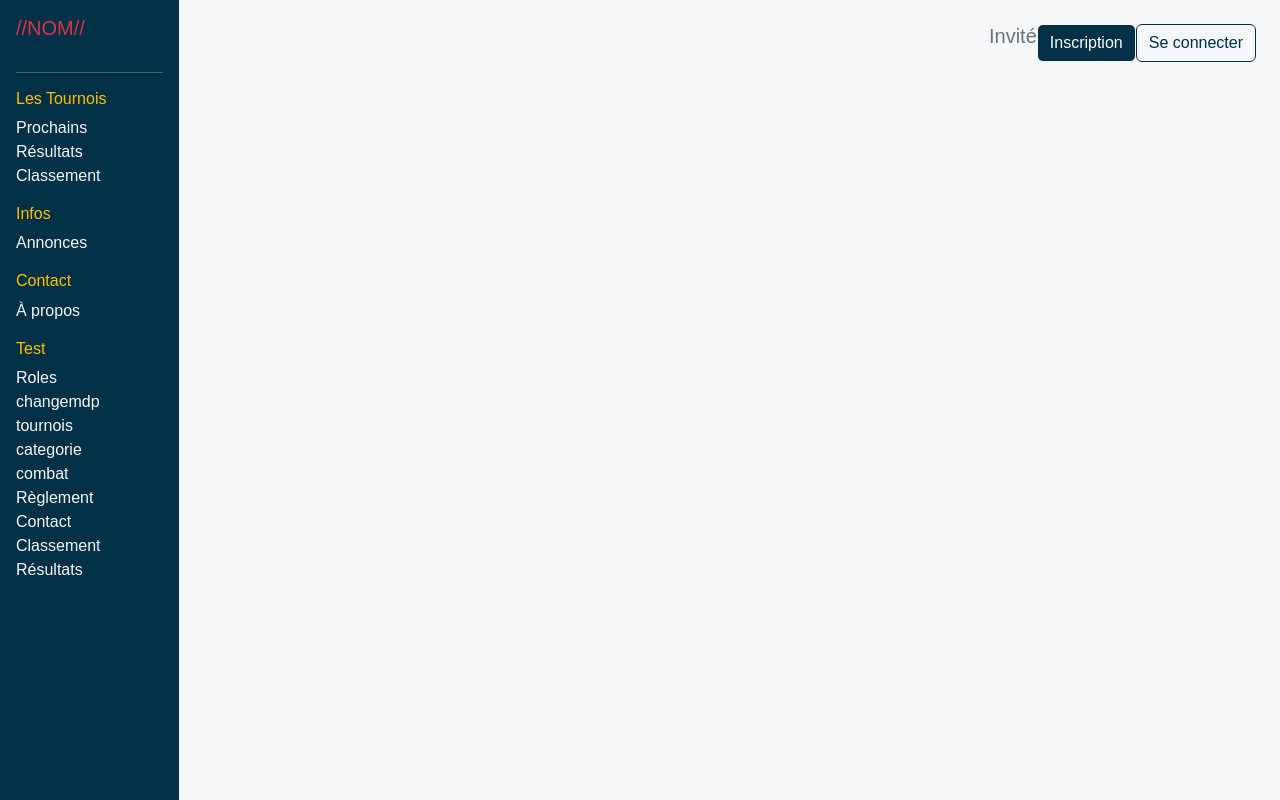
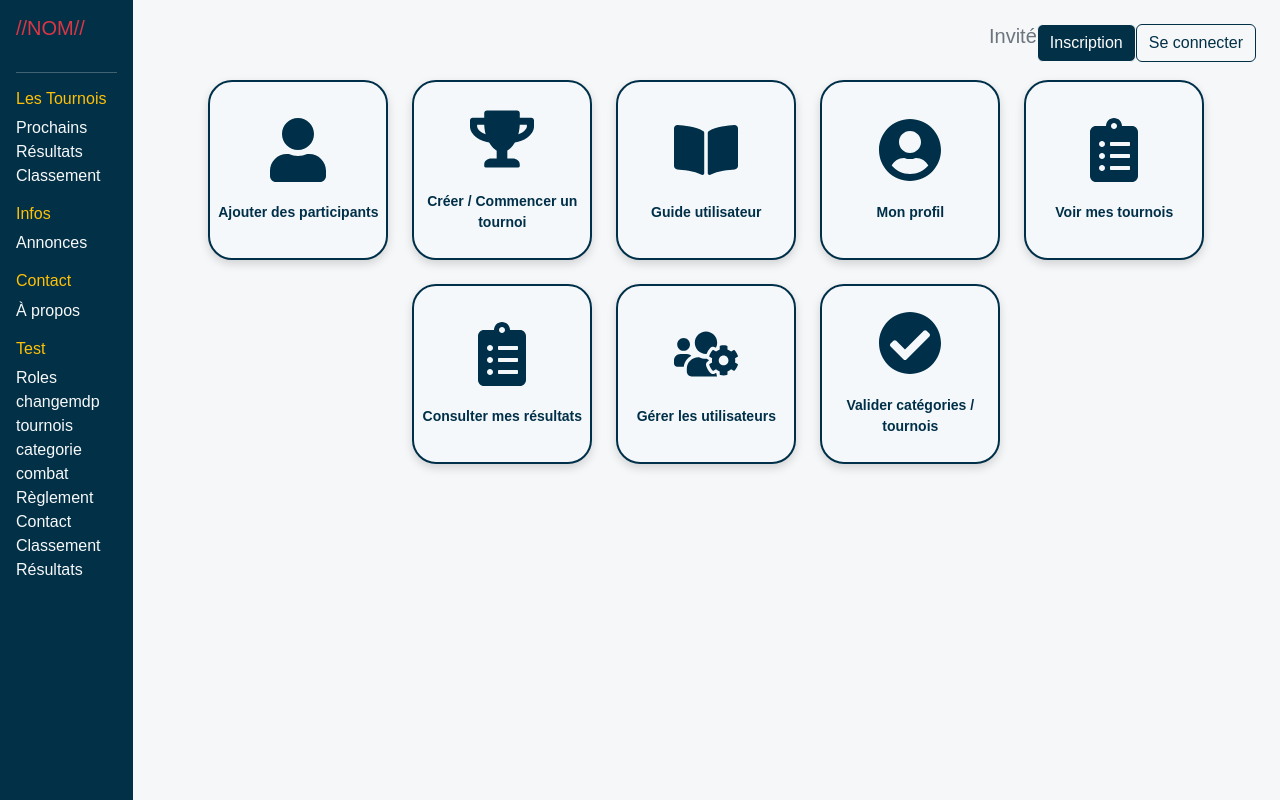
Before and after one commit to Alyss4/nipponweb, a Next.js app: page / in a window 1280 px wide. Built offline with nearby package versions, Linux system fonts and the light colour scheme.

Commit message:
feat: boutons neccessaires accueil

```diff
--- a/package.json
+++ b/package.json
@@ -18,7 +18,8 @@
     "framer-motion": "^12.7.4",
     "next": "15.3.1",
     "react": "^18.3.1",
-    "react-dom": "^18.3.1"
+    "react-dom": "^18.3.1",
+    "react-icons": "^5.5.0"
   },
   "devDependencies": {
     "@types/node": "^20",
--- a/src/app/layout.tsx
+++ b/src/app/layout.tsx
@@ -23,7 +23,6 @@ export default function RootLayout({
 
   return (
     <html lang="fr">
-       <MantineProvider>
       <Head>
         <title>Tournois App</title>
         <meta name="description" content="Gérez vos tournois facilement" />
@@ -98,7 +97,6 @@ export default function RootLayout({
         </main>
 
       </body>
-      </MantineProvider>
     </html>
   );
 }
--- a/src/app/page.tsx
+++ b/src/app/page.tsx
@@ -1,12 +1,23 @@
-'use client';
+import {
+  ButtonImportParticipants, ButtonCreateTournament, ButtonGuideUser,
+  ButtonMyProfile, ButtonViewMyTournaments, ButtonConsultResults,
+  ButtonManageUsers, ButtonValidateCategories, ButtonStyles
+} from '../components/componentsPages/AccueilButton';
 
-import { motion } from 'framer-motion';
-import { ResponsiveBar } from '@nivo/bar';
-
-export default function HomePage() {
+export default function Dashboard() {
   return (
-    <div className="mt-5">
-
-    </div>
+    <>
+      <ButtonStyles />
+      <div style={{ display: 'flex', flexWrap: 'wrap', gap: '24px', justifyContent: 'center' }}>
+        <ButtonImportParticipants />
+        <ButtonCreateTournament />
+        <ButtonGuideUser />
+        <ButtonMyProfile />
+        <ButtonViewMyTournaments />
+        <ButtonConsultResults />
+        <ButtonManageUsers />
+        <ButtonValidateCategories />
+      </div>
+    </>
   );
 }
--- a/src/components/ComponentForm.tsx
+++ b/src/components/ComponentForm.tsx
@@ -62,7 +62,7 @@ const Checkbox: React.FC<CheckboxProps> = ({ label, checked, onChange }) => {
             '&:checked': {
               backgroundColor: 'var(--bg-secondary)',
               borderColor: 'var(--text-primary)',
-              color: 'var(--text-primary)', // pour bien afficher le "X"
+              color: 'var(--text-primary)',
             },
           },
           label: {
--- /dev/null
+++ b/src/components/componentsPages/AccueilButton.tsx
@@ -0,0 +1,53 @@
+'use client';
+
+import { FaUser, FaTrophy, FaBookOpen, FaClipboardList, FaUsersCog, FaCheckCircle, FaUserCircle } from 'react-icons/fa';
+
+const Button = ({ icon: Icon, label }: { icon: any, label: string }) => (
+  <button type="button" className="icon-button">
+    <Icon size={64} />
+    <span className="label">{label}</span>
+  </button>
+);
+
+export const ButtonImportParticipants = () => <Button icon={FaUser} label="Ajouter des participants" />;
+export const ButtonCreateTournament = () => <Button icon={FaTrophy} label="Créer / Commencer un tournoi" />;
+export const ButtonGuideUser = () => <Button icon={FaBookOpen} label="Guide utilisateur" />;
+export const ButtonMyProfile = () => <Button icon={FaUserCircle} label="Mon profil" />;
+export const ButtonViewMyTournaments = () => <Button icon={FaClipboardList} label="Voir mes tournois" />;
+export const ButtonConsultResults = () => <Button icon={FaClipboardList} label="Consulter mes résultats" />;
+export const ButtonManageUsers = () => <Button icon={FaUsersCog} label="Gérer les utilisateurs" />;
+export const ButtonValidateCategories = () => <Button icon={FaCheckCircle} label="Valider catégories / tournois" />;
+
+export const ButtonStyles = () => (
+  <style jsx global>{`
+    .icon-button {
+      width: 180px;
+      height: 180px;
+      background-color: #f5f8fa;
+      border: 2px solid #003049;
+      border-radius: 24px;
+      color: #003049;
+      display: flex;
+      flex-direction: column;
+      align-items: center;
+      justify-content: center;
+      font-weight: bold;
+      font-size: 14px;
+      gap: 12px;
+      box-shadow: 0 4px 10px rgba(0, 0, 0, 0.15);
+      transition: all 0.3s ease;
+    }
+
+    .icon-button:hover {
+      transform: translateY(-6px);
+      box-shadow: 0 8px 20px rgba(0, 0, 0, 0.25);
+      background-color: #e1e8ed;
+    }
+
+    .label {
+      margin-top: 8px;
+      text-align: center;
+    }
+  `}
+  </style>
+);
```
Also changed, not shown: 1 other file (tests, documents, lock files or other folders).
